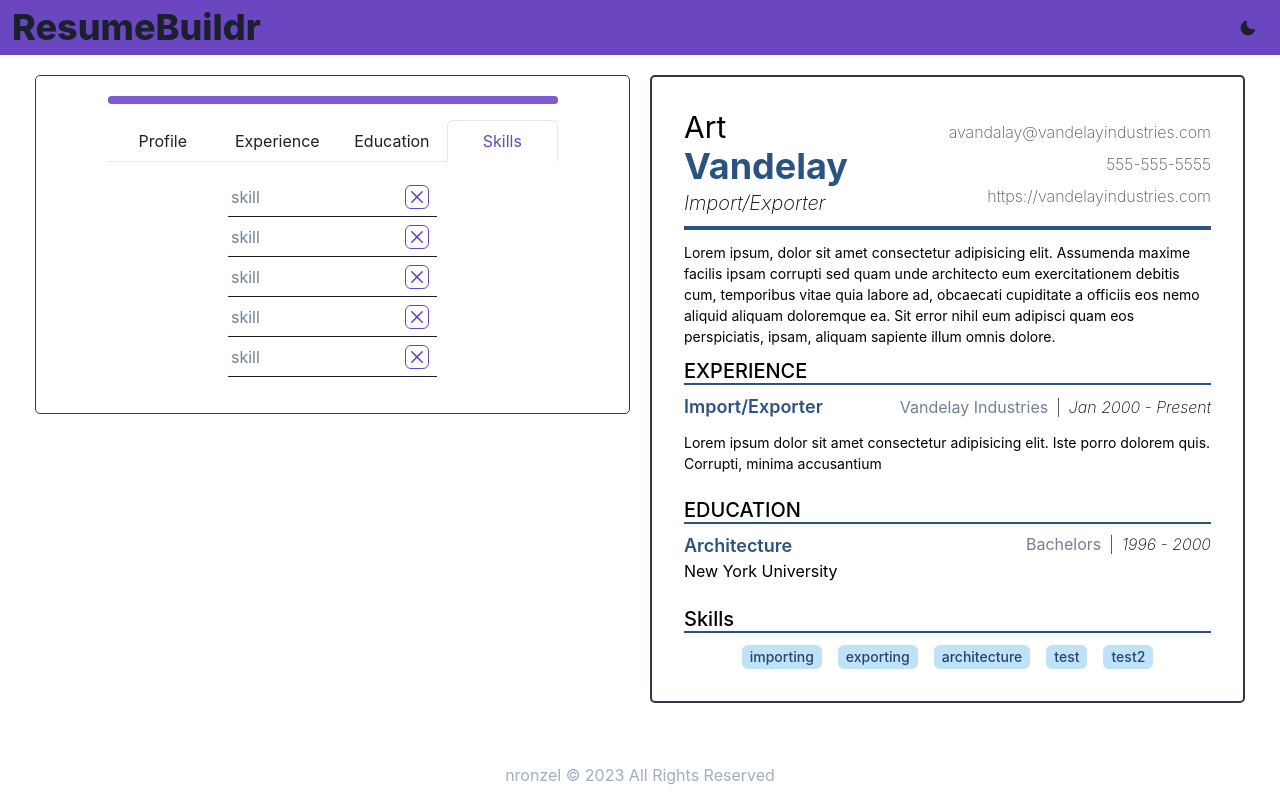
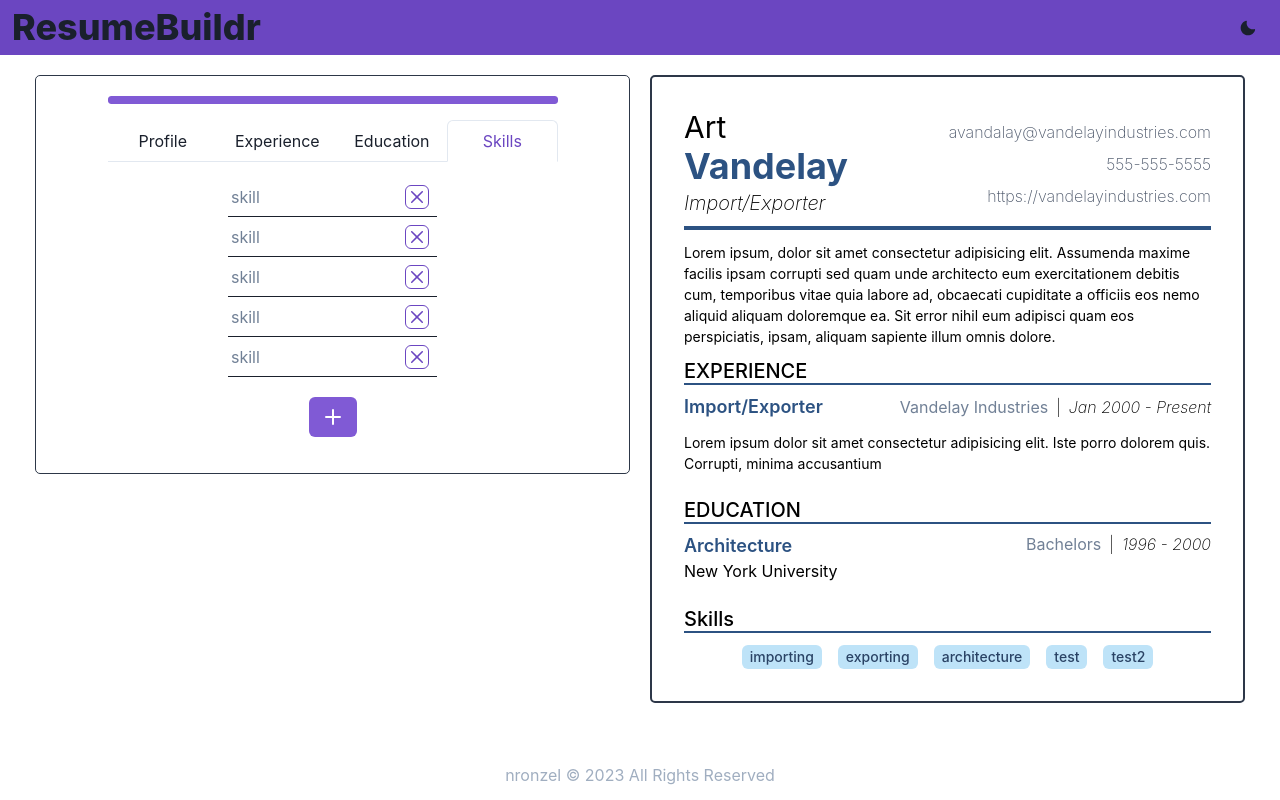
Before and after one commit to nronzel/resume-maker, a React (Vite) app: page / in a window 1280 px wide. Both pictures are taken after a click on the tab "Skills". Built offline with nearby package versions, Linux system fonts and the light colour scheme.

Commit message:
add: add skill button

```diff
--- a/src/components/ResumeForm.jsx
+++ b/src/components/ResumeForm.jsx
@@ -5,6 +5,7 @@ import {
   Tab,
   TabPanels,
   TabPanel,
+  Button,
 } from "@chakra-ui/react";
 import React, { Component } from "react";
 import MainInfoSection from "./MainInfoSection";
@@ -13,6 +14,7 @@ import Education from "./Education";
 import ButtonStack from "./ButtonStack";
 import ProgressBar from "./ProgressBar";
 import Skills from "./Skills";
+import { AddIcon } from "@chakra-ui/icons";
 
 class ResumeForm extends Component {
   constructor(props) {
@@ -66,6 +68,7 @@ class ResumeForm extends Component {
       handleSkillsChange,
       skills,
       handleRemoveSkill,
+      handleAddSkill,
     } = this.props;
 
     const { progress } = this.state;
@@ -141,6 +144,12 @@ class ResumeForm extends Component {
                   removeSkill={handleRemoveSkill}
                 />
               ))}
+
+              <Flex justifyContent="center" pt={5}>
+                <Button colorScheme="purple" size="md" onClick={handleAddSkill}>
+                  <AddIcon />
+                </Button>
+              </Flex>
             </TabPanel>
           </TabPanels>
         </Tabs>
```
